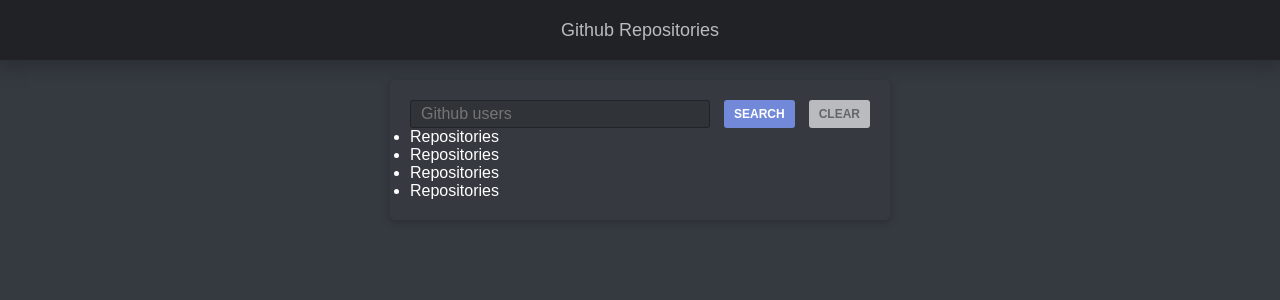
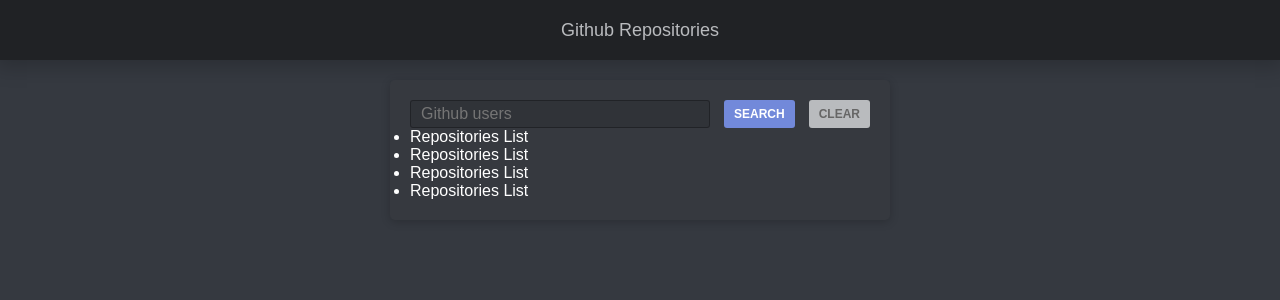
Before and after one commit to marcosrosada/React-Github-Repos, a React (Create React App) app: page / in a window 1280 px wide. Shown: the top 300 px of the page. Built offline with nearby package versions, Linux system fonts and the light colour scheme.

Commit message:
Component -> Repositories -> List

```diff
--- a/src/components/Repositories/index.js
+++ b/src/components/Repositories/index.js
@@ -25,10 +25,10 @@
         </Form>
 
         <ul>
-          <li>Repositories</li>
-          <li>Repositories</li>
-          <li>Repositories</li>
-          <li>Repositories</li>
+          <li>Repositories List</li>
+          <li>Repositories List</li>
+          <li>Repositories List</li>
+          <li>Repositories List</li>
         </ul>
       </Container>
     );
```
